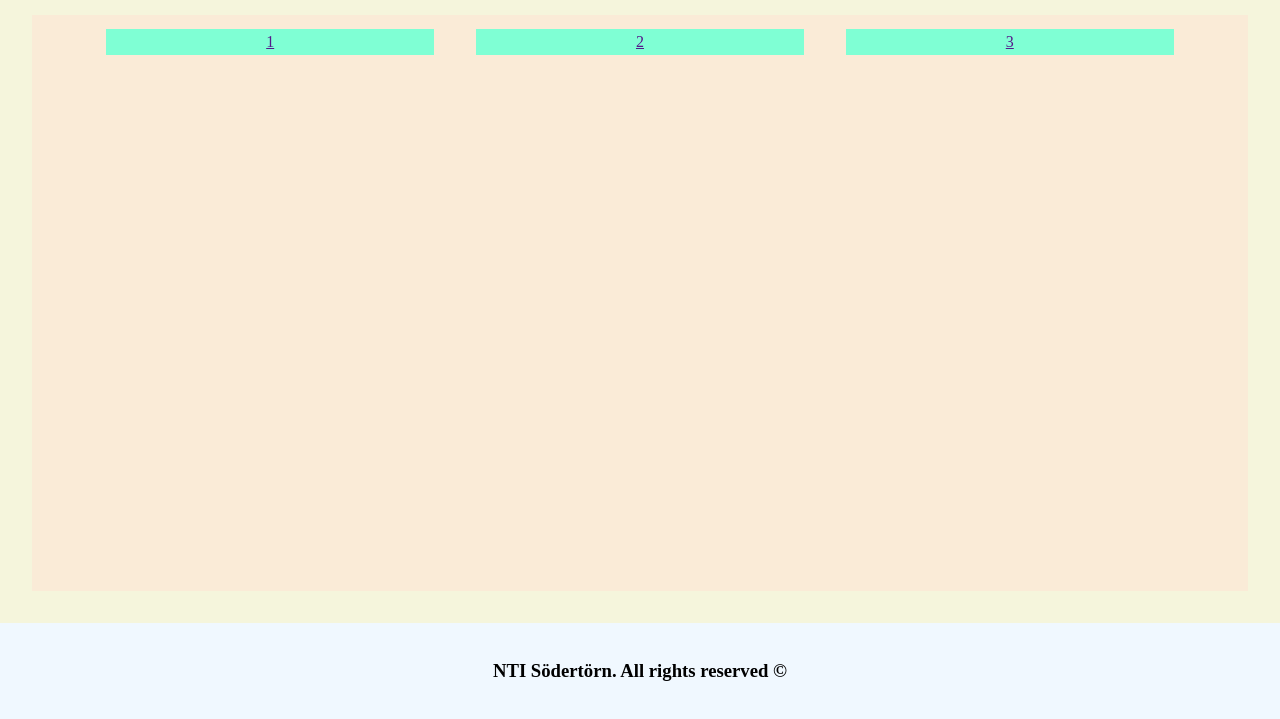
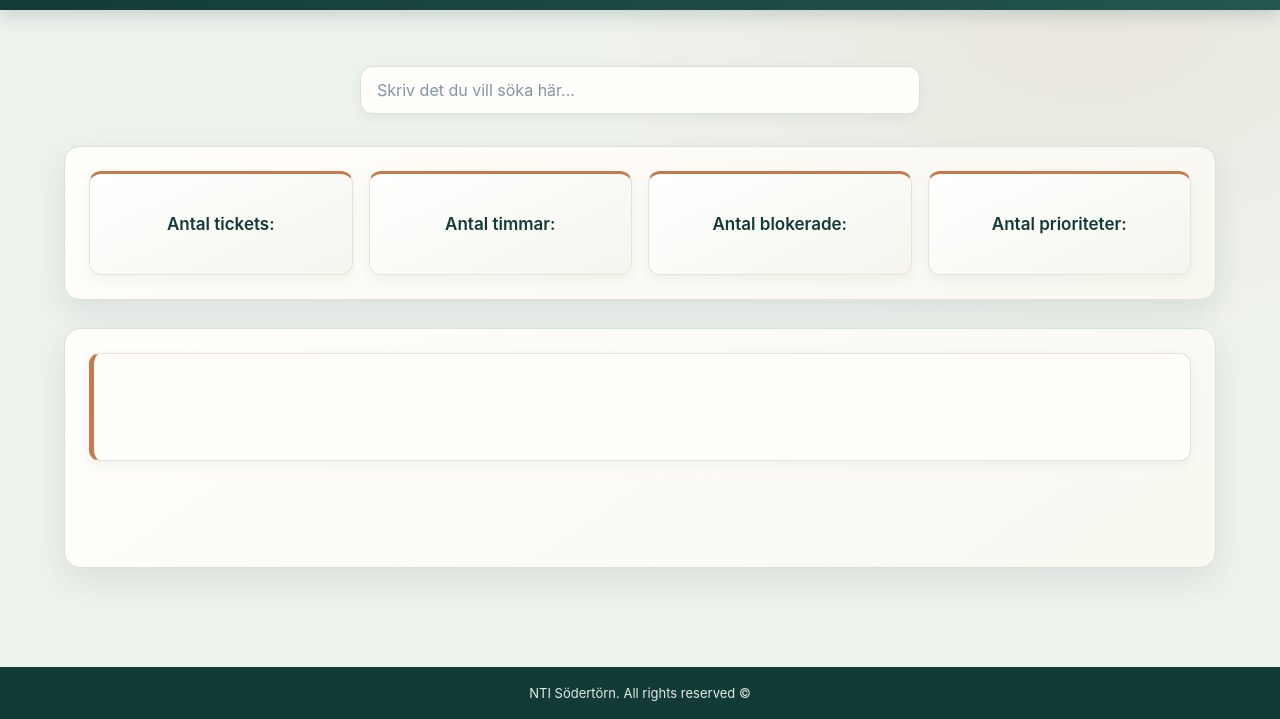
Before and after one commit to PavleMilo/Release-Decision-System, a plain HTML site: page Frontend/HTML/index.html in a window 1280 px wide. Shown: the part 81-800 px from the top of the page. Drawn offline with Linux system fonts and the light colour scheme.

Commit message:
Har gjort css och gjort det finare, behöver att fixa till javascript så att man kan se alla tickets

```diff
--- a/Frontend/HTML/index.html
+++ b/Frontend/HTML/index.html
@@ -17,15 +17,26 @@
         </nav>
     </header>
     <main>
-        <section id="parent-container">
-            <nav-container id="parent-nav">
-                <nav id="child-nav">
-                    <a href="" class="container-nav">1</a>
-                    <a href="" class="container-nav">2</a>
-                    <a href="" class="container-nav">3</a>
-                </nav>
-            </nav-container>
-        </section>
+        <article id="parent-container">
+            <article id="parent-sökväg">
+                <input id="child-sökväg" type="text" placeholder="Skriv det du vill söka här...">
+            </article>
+            <section id="child-svar">
+                <article id="parent-release-analysis">
+                    <section id="child-release-analysis">
+                        <answer class="release-analysis">Antal tickets:</answer>
+                        <answer class="release-analysis">Antal timmar:</answer>
+                        <answer class="release-analysis">Antal blokerade:</answer>
+                        <answer class="release-analysis">Antal prioriteter:</answer>
+                    </section>
+                </article>
+                <section id="release-analysis-tickets">
+                    <ul>
+                        <li class="tickets"></li>
+                    </ul>
+                </section>
+            </section>
+        </article>
     </main>
     <footer>
         <h3>NTI Södertörn. All rights reserved ©</h3>
--- a/Frontend/style.css
+++ b/Frontend/style.css
@@ -1,76 +1,196 @@
+:root {
+    color-scheme: light;
+    --color-brand: #1d514b;
+    --color-brand-dark: #123a37;
+    --color-accent: #c47a4a;
+    --color-background: #eef2ed;
+    --color-surface: #fffefa;
+    --color-border: #d9e2d9;
+    --color-text: #243a37;
+    --color-muted: #6d807a;
+    --shadow-card: 0 12px 30px rgb(18 58 55 / 9%);
+}
+
 * {
+    box-sizing: border-box;
     margin: 0;
     padding: 0;
-    box-sizing: border-box;
+}
+
+body {
+    min-width: 320px;
+    min-height: 100vh;
+    display: flex;
+    flex-direction: column;
+    background:
+        radial-gradient(ellipse at 85% 12%, rgb(196 122 74 / 9%), transparent 32rem),
+        var(--color-background);
+    color: var(--color-text);
+    font-family: Inter, "Segoe UI", Arial, sans-serif;
 }
 
 header {
-    width: 100vw;
-    height: 8vh;
-    background-color: aliceblue;
-    display: flex;
-    justify-content: center;
-    align-items: center;
+    width: 100%;
+    padding: 26px clamp(20px, 5vw, 64px);
+    background: linear-gradient(115deg, var(--color-brand-dark), #24564f);
+    color: var(--color-surface);
+    box-shadow: 0 5px 18px rgb(18 58 55 / 18%);
+}
+
+header h1 {
+    max-width: 1200px;
+    margin: 0 auto;
+    text-align: center;
+    font-size: clamp(24px, 3vw, 32px);
+    font-weight: 650;
+    letter-spacing: -0.03em;
 }
 
 main {
-    width: 100vw;
-    height: 80vh;
-    background-color: beige;
+    width: 100%;
+    flex: 1;
     display: flex;
     justify-content: center;
-    align-items: center;
-}
-
-header h1 {
-    font-size: 35px;
+    padding: clamp(24px, 5vw, 56px) clamp(16px, 5vw, 64px);
 }
 
 #parent-container {
-    width: 95vw;
-    height: 90%;
-    background-color: antiquewhite;
+    width: min(100%, 1200px);
+    display: flex;
+    flex-direction: column;
+    gap: 32px;
 }
 
-#parent-nav {
-    display: flex;
+#parent-sökväg {
     width: 100%;
-    height: 10%;
-    justify-content: center;
-    align-items: center;
+    text-align: center;
 }
 
-#child-nav {
-    display: flex;
-    flex-wrap: wrap;
-    justify-content: space-around;
-    align-items: stretch;
-    gap: 15px;
-    width: 90%;
-    height: 50%;
-
+#child-sökväg {
+    width: min(100%, 560px);
+    min-height: 48px;
+    padding: 0 16px;
+    border: 1px solid var(--color-border);
+    border-radius: 12px;
+    outline: none;
+    background-color: var(--color-surface);
+    color: var(--color-text);
+    font: inherit;
+    box-shadow: 0 4px 14px rgb(18 58 55 / 6%);
+    transition: border-color 160ms ease, box-shadow 160ms ease;
 }
 
-.container-nav {
-    display: flex;
-    justify-content: center;
-    align-items: center;
-    width: 30%;
-    max-height: 90%;
-    background-color: aquamarine;
+#child-sökväg::placeholder {
+    color: #8493a4;
+}
+
+#child-sökväg:focus {
+    border-color: var(--color-accent);
+    box-shadow: 0 0 0 4px rgb(196 122 74 / 17%);
 }
 
 #child-svar {
-    width: 85%;
-    height: 90%;
-    background-color: black;
+    width: 100%;
+    display: flex;
+    flex-direction: column;
+    gap: 28px;
+}
+
+#parent-release-analysis {
+    padding: 24px;
+    border: 1px solid var(--color-border);
+    border-radius: 16px;
+    background: linear-gradient(145deg, #fffefa, #f8f7f0);
+    box-shadow: var(--shadow-card);
+}
+
+#child-release-analysis {
+    display: grid;
+    grid-template-columns: repeat(4, minmax(0, 1fr));
+    gap: 16px;
+}
+
+.release-analysis {
+    min-height: 104px;
+    display: flex;
+    align-items: center;
+    justify-content: center;
+    padding: 18px;
+    border: 1px solid #e7e2d5;
+    border-top: 3px solid var(--color-accent);
+    border-radius: 12px;
+    background: linear-gradient(155deg, #ffffff, #f5f5ee);
+    color: var(--color-brand-dark);
+    text-align: center;
+    font-size: clamp(14px, 1.5vw, 17px);
+    font-weight: 600;
+    box-shadow: 0 5px 14px rgb(18 58 55 / 5%);
+}
+
+#release-analysis-tickets {
+    width: 100%;
+    min-height: 240px;
+    padding: 24px;
+    border: 1px solid var(--color-border);
+    border-radius: 16px;
+    background: linear-gradient(145deg, #fffefa, #f8f7f0);
+    box-shadow: var(--shadow-card);
+}
+
+#release-analysis-tickets ul {
+    width: 100%;
+    display: grid;
+    gap: 12px;
+    margin: 0;
+    padding: 0;
+    list-style: none;
+    text-align: left;
+}
+
+.tickets {
+    width: 100%;
+    min-height: 108px;
+    padding: 22px;
+    border: 1px solid #e7e2d5;
+    border-left: 5px solid var(--color-accent);
+    border-radius: 11px;
+    background: var(--color-surface);
+    box-shadow: 0 4px 12px rgb(18 58 55 / 5%);
 }
 
 footer {
-    width: 100vw;
-    height: 12vh;
-    background-color: aliceblue;
-    display: flex;
-    justify-content: center;
-    align-items: center;
+    width: 100%;
+    padding: 18px 20px;
+    background-color: var(--color-brand-dark);
+    color: #e2ebe4;
+    text-align: center;
 }
+
+footer h3 {
+    font-size: 13px;
+    font-weight: 400;
+}
+
+@media (max-width: 760px) {
+    #child-release-analysis {
+        grid-template-columns: repeat(2, minmax(0, 1fr));
+    }
+}
+
+@media (max-width: 440px) {
+    #child-release-analysis {
+        grid-template-columns: 1fr;
+    }
+
+    .release-analysis {
+        min-height: 88px;
+    }
+
+    #release-analysis-tickets {
+        padding: 18px;
+    }
+
+    #parent-release-analysis {
+        padding: 18px;
+    }
+}
```
